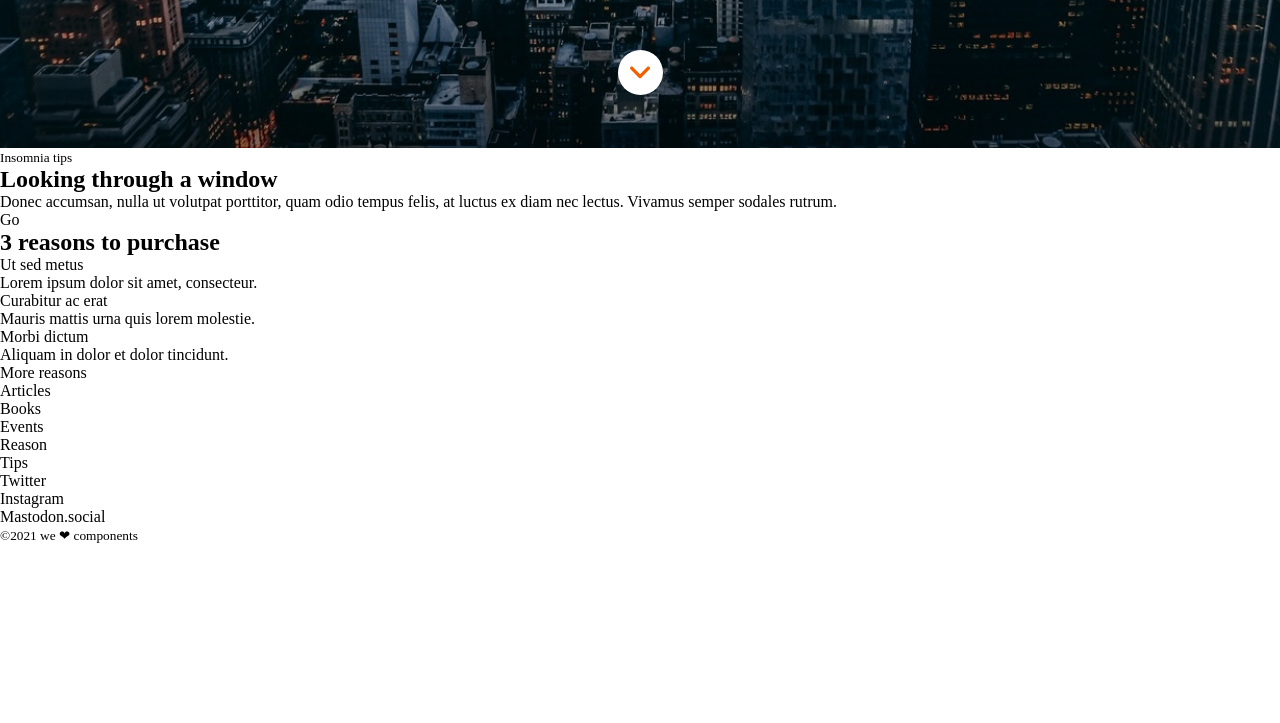
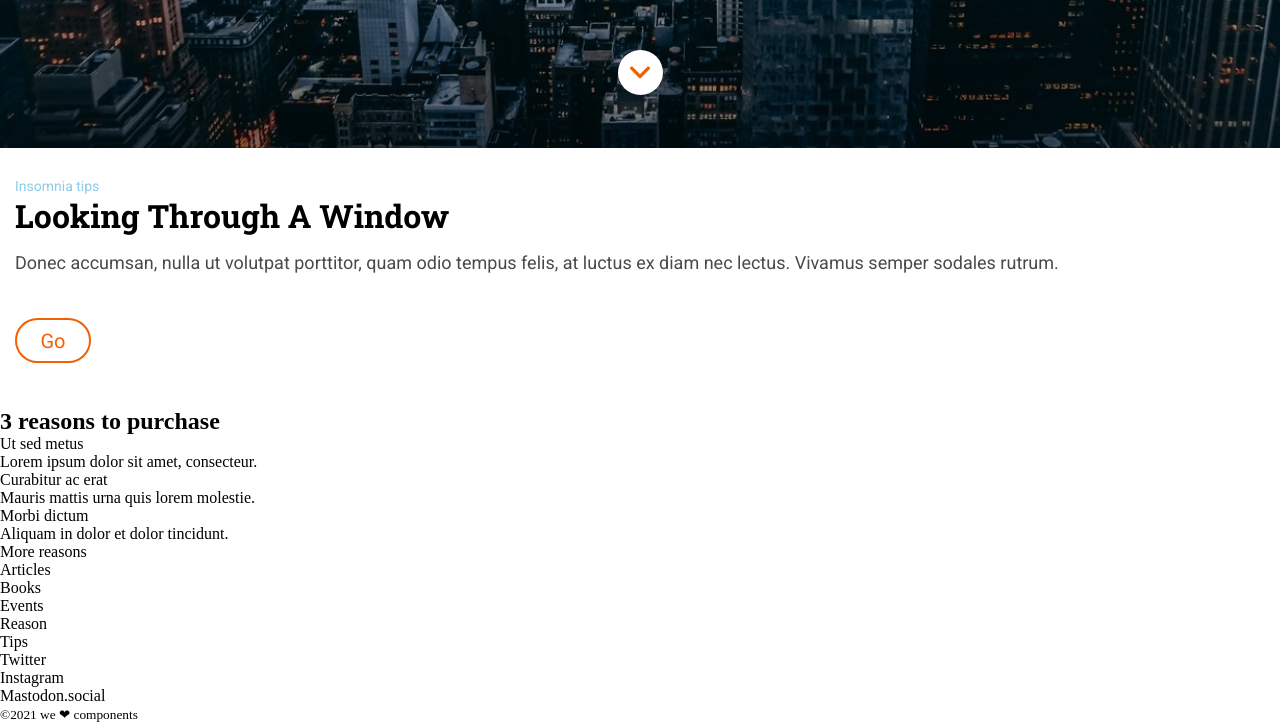
Before and after one commit to Adalab/modulo-1-evaluacion-final-EstLopCor, a website: page src/html/index.html in a window 1280 px wide. Shown: the part 652-1375 px from the top of the page. Before the commit the page ends 1196 px from the top, so only its background shows below. Drawn offline with nearby package versions, Linux system fonts and the light colour scheme; files that its build step writes are made by us from their sources; files whose address does not match are found by name.

Commit message:
add style imsomnia section

```diff
--- a/src/html/index.html
+++ b/src/html/index.html
@@ -13,8 +13,6 @@
 
 <body>
 
-  <include src="./partials/nav.html"></include>
-
   <include src="./partials/header.html"></include>
 
   <include src="./partials/hero.html"></include>
--- a/src/html/partials/header.html
+++ b/src/html/partials/header.html
@@ -1 +1,5 @@
-<header class="header"></header>
+<header>
+    <div class="header__container">
+        <a class="header__burger" href=""><img src="./assets/images/ico-menu.svg" alt="menu principal"></a>
+    </div>
+</header>
--- a/src/html/partials/insomnia.html
+++ b/src/html/partials/insomnia.html
@@ -1,7 +1,8 @@
-<main>
-  <small>Insomnia tips</small>
-  <h2>Looking through a window</h2>
-  <p>Donec accumsan, nulla ut volutpat porttitor, quam odio tempus felis, at luctus ex diam nec lectus. Vivamus
+<main class="main">
+  <small class="main__small">Insomnia tips</small>
+  <h2 class="main__title">Looking through a window</h2>
+  <p class="main__text">Donec accumsan, nulla ut volutpat porttitor, quam odio tempus felis, at luctus ex diam nec
+    lectus. Vivamus
     semper sodales rutrum.</p>
-  <p>Go</p>
+  <a class="main__button" href="">Go</a>
 </main>
--- a/src/html/partials/nav.html
+++ /dev/null
@@ -1,5 +0,0 @@
-<nav>
-    <div class="nav__container">
-        <a class="nav__burger" href=""><img src="./assets/images/ico-menu.svg" alt="menu principal"></a>
-    </div>
-</nav>
--- a/src/scss/core/_variables.scss
+++ b/src/scss/core/_variables.scss
@@ -7,5 +7,5 @@ $color-burger: #0271bc;
 $color-title: #000000;
 $color-paragraph: #4a4a4a;
 $primary-color: #ffffff;
-//$secundary-color #f26002;
+$secundary-color: #f26002;
 $color-footer: #304268;
--- a/src/scss/layout/_header.scss
+++ b/src/scss/layout/_header.scss
@@ -1,5 +1,15 @@
-.page__header {
+.header__container {
+  position: fixed;
+  top: 0;
+  left: 0;
+  width: 44px;
+  height: 44px;
+  background-color: $color-burger;
   display: flex;
-  justify-content: space-evenly;
-  margin-bottom: 3rem;
+  justify-content: center;
+  align-items: center;
+  &__burger {
+    width: 16px;
+    height: 14px;
+  }
 }
--- a/src/scss/layout/_insomnia.scss
+++ b/src/scss/layout/_insomnia.scss
@@ -0,0 +1,38 @@
+.main {
+  margin: 0 15px;
+  display: flex;
+  flex-direction: column;
+  align-items: initial;
+  &__small {
+    font-family: $font-text;
+    font-size: 0.875rem;
+    color: #8ccbea;
+    padding-top: 30px;
+  }
+  &__title {
+    font-family: $font-title;
+    font-size: 2rem;
+    color: $color-title;
+    text-transform: capitalize;
+  }
+  &__text {
+    font-family: $font-text;
+    font-size: 1.125rem;
+    color: $color-paragraph;
+    padding-top: 15px;
+  }
+  &__button {
+    font-family: $font-text;
+    font-size: 1.25rem;
+    color: $secundary-color;
+    text-decoration: none;
+    display: flex;
+    align-items: center;
+    justify-content: center;
+    width: 76px;
+    height: 45px;
+    border: 2px solid $secundary-color;
+    border-radius: 22.5px;
+    margin: 45px 0;
+  }
+}
--- a/src/scss/layout/_nav.scss
+++ /dev/null
@@ -1,15 +0,0 @@
-.nav__container {
-  position: fixed;
-  top: 0;
-  left: 0;
-  width: 44px;
-  height: 44px;
-  background-color: $color-burger;
-  display: flex;
-  justify-content: center;
-  align-items: center;
-  &__burger {
-    width: 16px;
-    height: 14px;
-  }
-}
--- a/src/scss/main.scss
+++ b/src/scss/main.scss
@@ -4,9 +4,8 @@
 @import "components/links";
 @import "layout/page";
 @import "layout/header";
-@import "layout/footer";
 @import "layout/hero";
 @import "layout/insomnia";
-@import "layout/nav";
 @import "layout/reason";
+@import "layout/footer";
 @import "pages/index";
```
